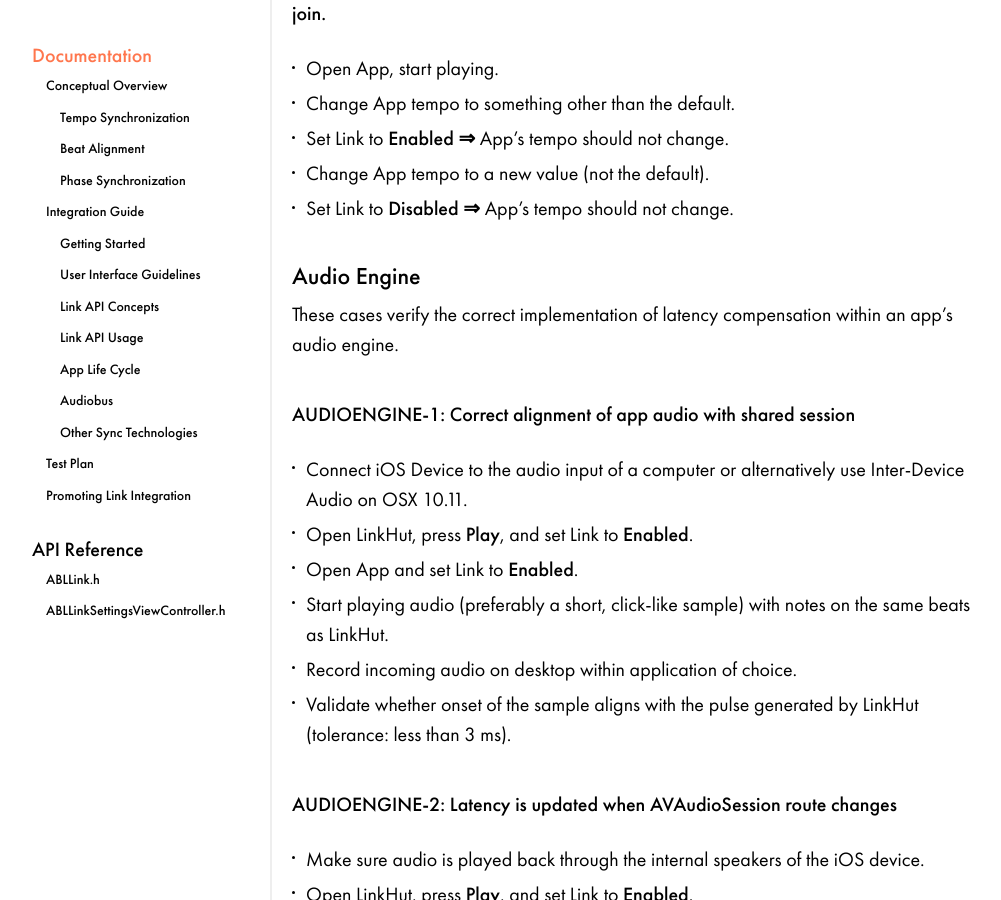
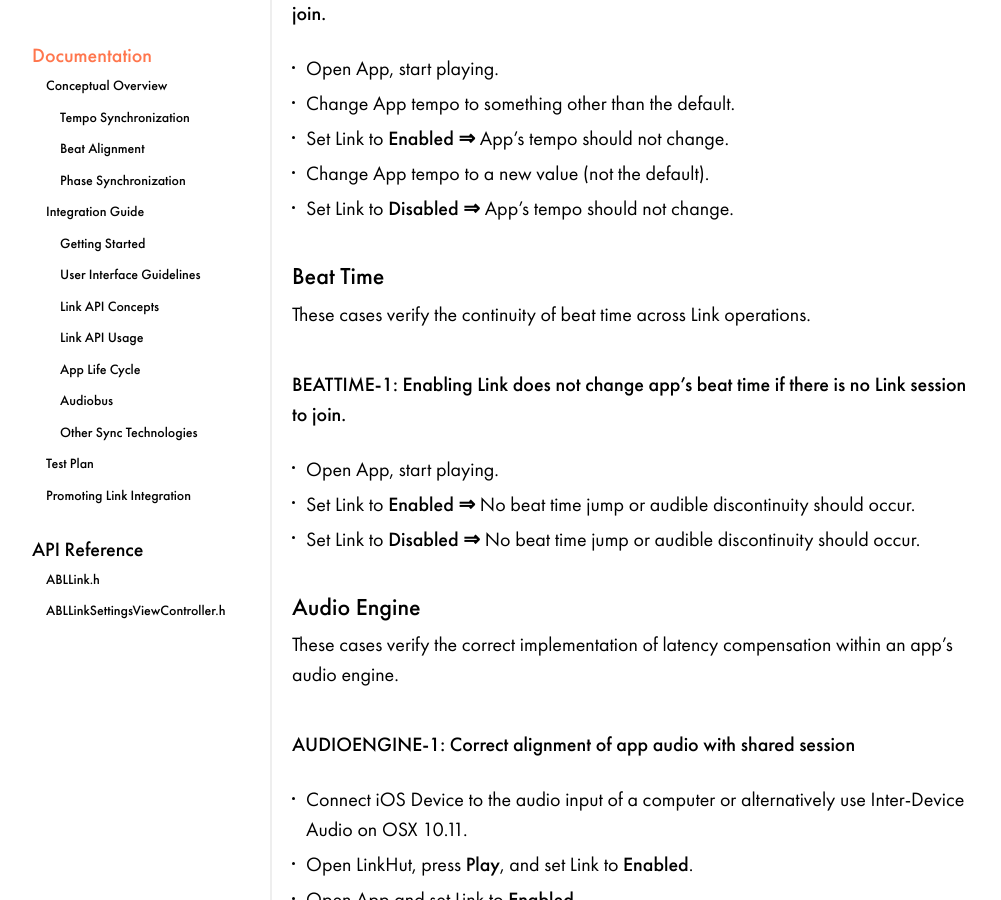
Before and after one commit to Ableton/ableton.github.io, a Jekyll site: the page built from linkkit/index.md, in a window 1280 px wide and 900 px high, scrolled down 14912 px. Shown: the whole window, without its empty margins (8-1009 px from the left). Built offline with Jekyll 4.4.1, drawn with Linux system fonts in a browser that asks for light colours.

Commit message:
Add beat time section to test plan
First beat time test case ensures that discontinuities do not occur when
enabling/disabling Link with no peers present.

```diff
--- a/linkkit/index.md
+++ b/linkkit/index.md
@@ -212,6 +212,15 @@ Below are a set of user interactions that are expected to work consistently acro
 - Change App tempo to a new value (not the default).
 - Set Link to **Disabled** **&rArr;** App's tempo should not change.
 
+### Beat Time
+
+These cases verify the continuity of beat time across Link operations.
+
+#### BEATTIME-1: Enabling Link does not change app's beat time if there is no Link session to join.
+- Open App, start playing.
+- Set Link to **Enabled** **&rArr;** No beat time jump or audible discontinuity should occur.
+- Set Link to **Disabled** **&rArr;** No beat time jump or audible discontinuity should occur.
+
 ### Audio Engine
 
 These cases verify the correct implementation of latency compensation within an app's audio engine.
```
